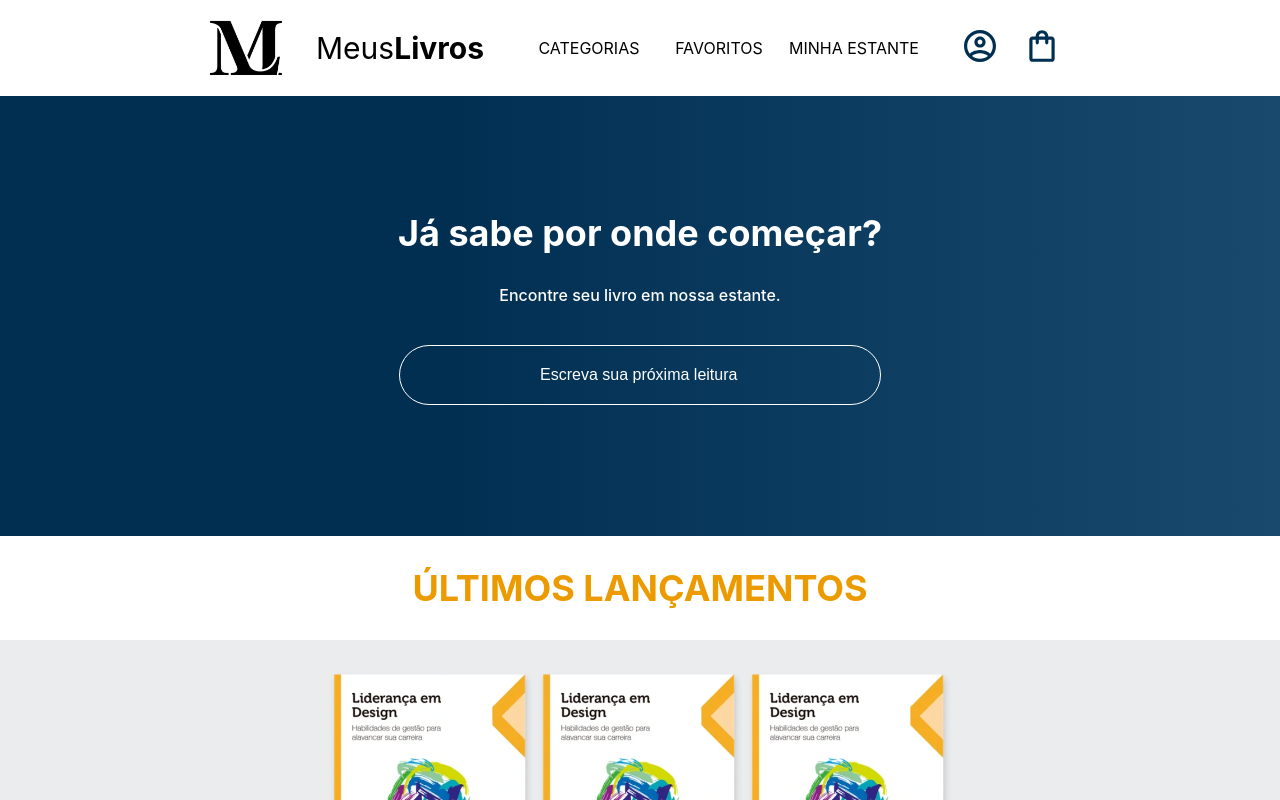
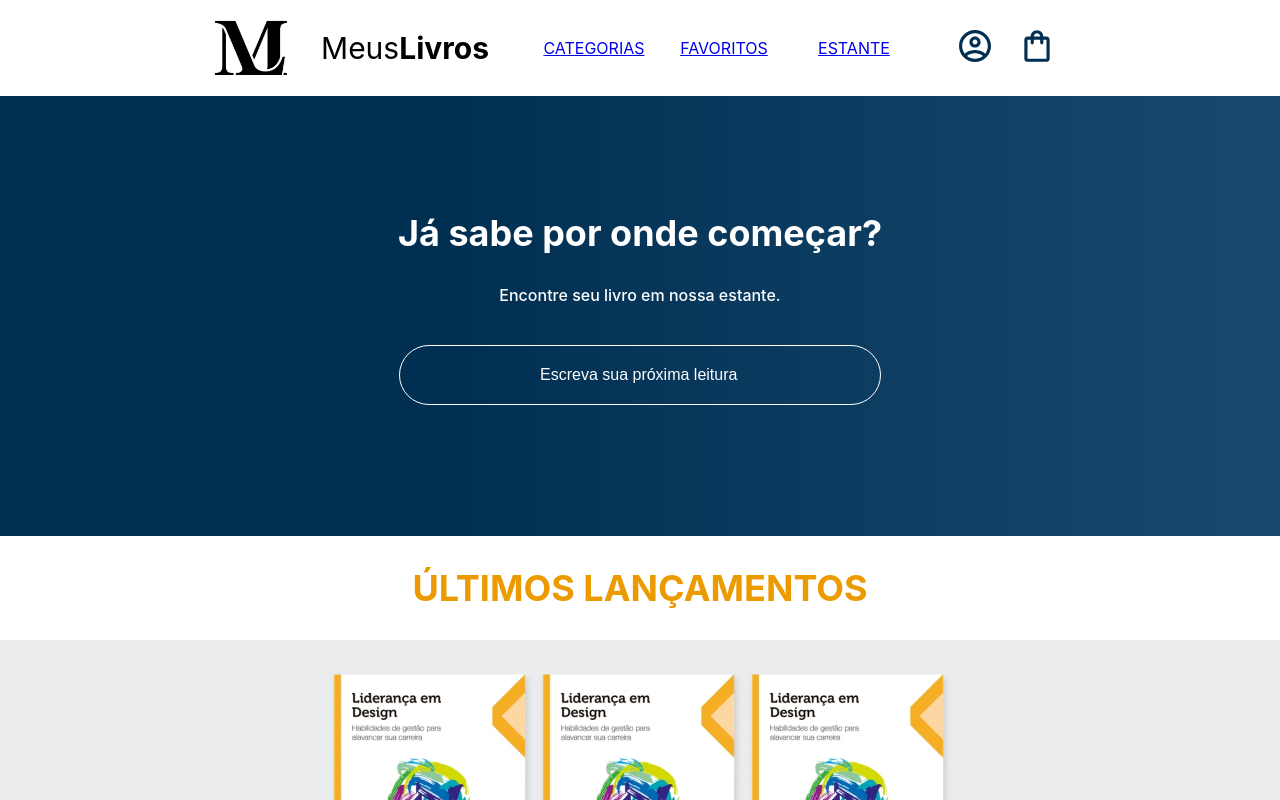
Before and after one commit to MaluCalland/fullStack-react-node, a React (Create React App) app in the folder react-livros/: page / in a window 1280 px wide. Shown: the top 800 px of the page. Built offline with nearby package versions, Linux system fonts and the light colour scheme.

Commit message:
adicionando rotas: categorias, favoritos e estante

```diff
--- a/react-livros/src/components/OpcoesHeader/index.js
+++ b/react-livros/src/components/OpcoesHeader/index.js
@@ -1,4 +1,5 @@
 import styled from "styled-components";
+import {Link} from 'react-router-dom';
 
 const Opcao = styled.li`
     font-size: 16px;
@@ -16,13 +17,13 @@
     display: flex;
 `
 
-const textoOpcoes = ['CATEGORIAS', 'FAVORITOS', 'MINHA ESTANTE']
+const textoOpcoes = ['CATEGORIAS', 'FAVORITOS', 'ESTANTE']
 
 function OpcoesHeader() {
     return(
         <Opcoes>
           { textoOpcoes.map( (texto) => (
-            <Opcao><p> {texto} </p></Opcao>
+            <Link to={`/${texto.toLowerCase()}`} ><Opcao><p> {texto} </p></Opcao></Link>
           ))}
         </Opcoes>
     )
```
